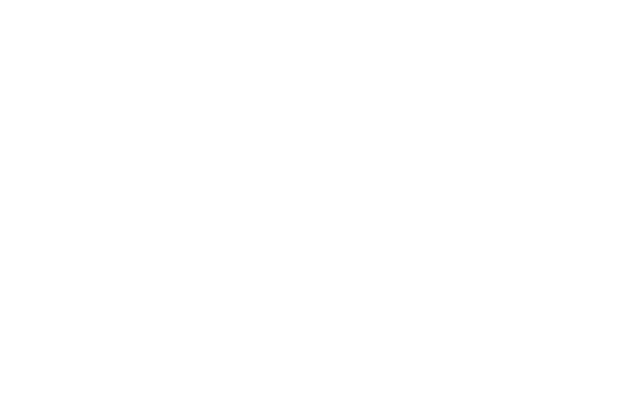
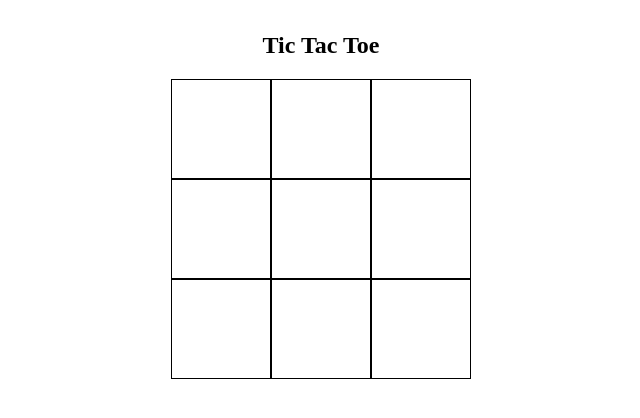
Before and after one commit to JobaF/odin-tictactoe, a plain HTML site: page index.html in a window 1280 px wide. Shown: the whole page, without its empty margins (319-959 px from the left). Drawn offline with Linux system fonts and the light colour scheme.

Commit message:
Closes #2; Add game functionalities and renderer

```diff
--- a/index.html
+++ b/index.html
@@ -9,6 +9,8 @@
     <title>Tic Tac Toe</title>
   </head>
   <body>
-    <div class="gameBoard"></div>
+    <h2 class="header">Tic Tac Toe</h2>
+    <div class="gameboard"></div>
+    <h3 class="game-ending"></h3>
   </body>
 </html>
--- a/script.js
+++ b/script.js
@@ -1,4 +1,4 @@
-const GameBoard = (() => {
+const Game = (() => {
   let gameBoard = [0, 0, 0, 0, 0, 0, 0, 0, 0]
   let activePlayer = 1
   const changeField = (fieldNumber) => {
@@ -22,4 +22,27 @@ const GameBoard = (() => {
   }
 })()
 
-const DisplayController = () => {}
+const Renderer = (() => {
+  const handleCellClick = (e) => {
+    const cellId = e.target.id
+    if (Game.isFieldEmpty(cellId)) {
+      Game.changeField(cellId)
+      renderGameBoard()
+    }
+  }
+
+  const renderGameBoard = () => {
+    const gameboardContainer = document.querySelector('.gameboard')
+    gameboardContainer.innerHTML = ''
+    const gameBoard = Game.getGameBoard()
+    for (let i = 0; i < 9; i++) {
+      const div = document.createElement('div')
+      div.textContent = gameBoard[i] === 0 ? '' : gameBoard[i]
+      div.id = i
+      div.classList.add('cell')
+      div.addEventListener('click', handleCellClick)
+      gameboardContainer.append(div)
+    }
+  }
+  renderGameBoard()
+})()
```
